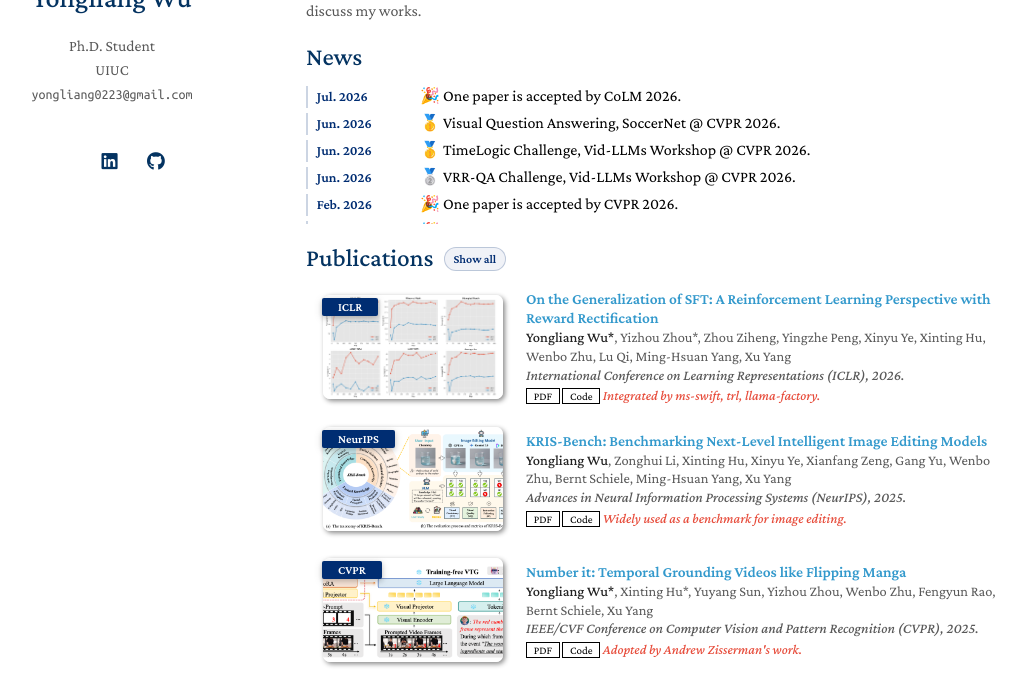
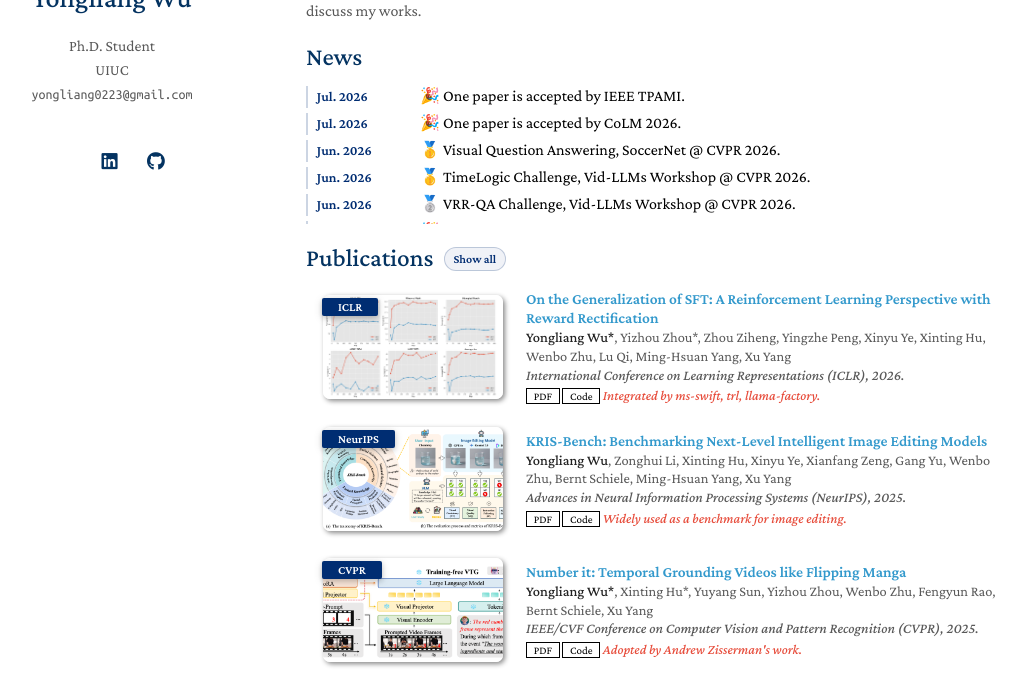
Before and after one commit to yongliang-wu/yongliang-wu.github.io, a Jekyll site: the page built from index.md, in a window 1280 px wide and 900 px high, cut to the strip 206-892 px from the top of the window. Shown: the whole strip, without its empty margins (134-1160 px from the left). Built offline with Jekyll 4.4.1, drawn with Linux system fonts in a browser that asks for light colours; nearby versions of some CDN libraries; a style sheet for code colours, icons or effects is not loaded; our own code applies the rules of GitHub Pages for plain Markdown files.

Commit message:
docs: add TPAMI publication

```diff
--- a/index.md
+++ b/index.md
@@ -11,6 +11,10 @@
 
 <div class="news-scroll" aria-label="News archive">
   <ul class="news-list">
+    <li class="news-item">
+      <span class="news-date">Jul. 2026</span>
+      <span class="news-text">🎉 One paper is accepted by IEEE TPAMI.</span>
+    </li>
     <li class="news-item">
       <span class="news-date">Jul. 2026</span>
       <span class="news-text">🎉 One paper is accepted by CoLM 2026.</span>
```
Also changed, not shown: _data/publications.yml (+7 -0 lines), assets/img/pami.jpg (added).
